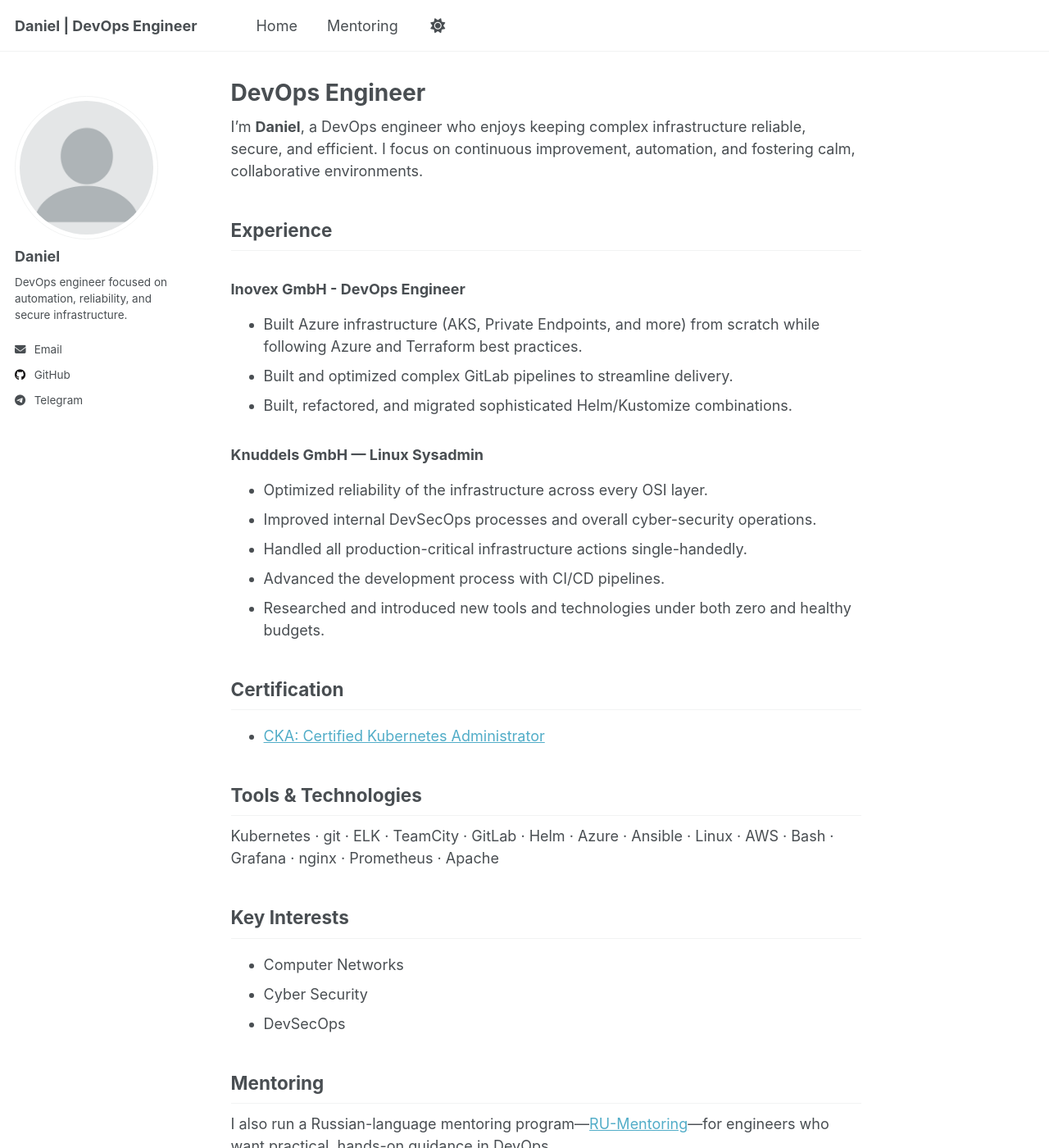
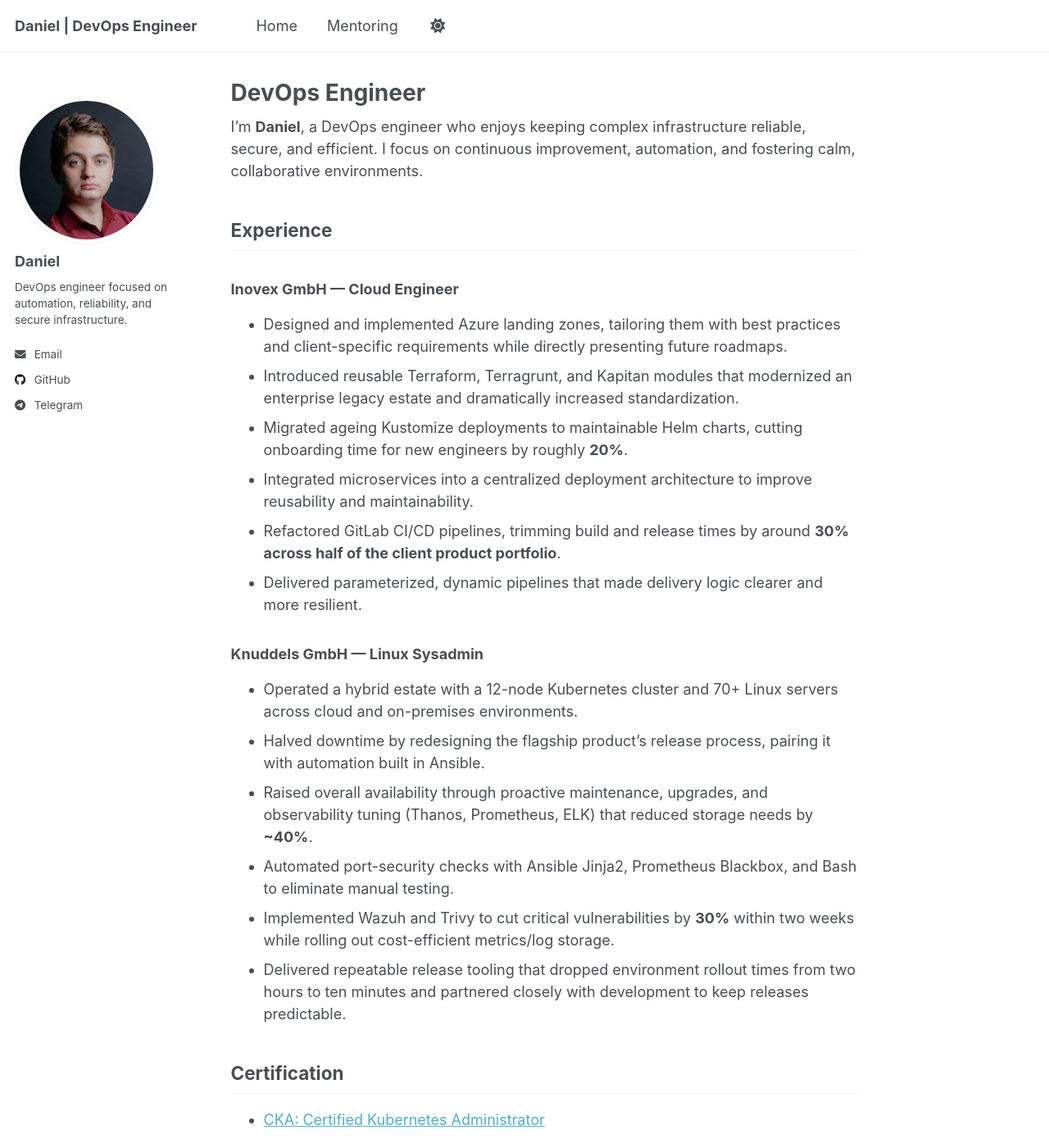
Before and after one commit to Danka32/Danka32.github.io, a Jekyll site: the page built from _pages/about.md, in a window 1280 px wide and 1400 px high. Shown: the whole window at 82% size. Built offline with Jekyll 4.4.1, drawn with Linux system fonts in a browser that asks for light colours; a script that is not in the unit is left out; some of the changed text lies outside the part shown.

Commit message:
ref: profile enhancement

```diff
--- a/_pages/about.md
+++ b/_pages/about.md
@@ -11,19 +11,23 @@ I’m **Daniel**, a DevOps engineer who enjoys keeping complex infrastructure re
 
 ## Experience
 
-### Inovex GmbH - DevOps Engineer
+### Inovex GmbH — Cloud Engineer
 
-- Built Azure infrastructure (AKS, Private Endpoints, and more) from scratch while following Azure and Terraform best practices.
-- Built and optimized complex GitLab pipelines to streamline delivery.
-- Built, refactored, and migrated sophisticated Helm/Kustomize combinations.
+- Designed and implemented Azure landing zones, tailoring them with best practices and client-specific requirements while directly presenting future roadmaps.
+- Introduced reusable Terraform, Terragrunt, and Kapitan modules that modernized an enterprise legacy estate and dramatically increased standardization.
+- Migrated ageing Kustomize deployments to maintainable Helm charts, cutting onboarding time for new engineers by roughly **20%**.
+- Integrated microservices into a centralized deployment architecture to improve reusability and maintainability.
+- Refactored GitLab CI/CD pipelines, trimming build and release times by around **30% across half of the client product portfolio**.
+- Delivered parameterized, dynamic pipelines that made delivery logic clearer and more resilient.
 
 ### Knuddels GmbH — Linux Sysadmin
 
-- Optimized reliability of the infrastructure across every OSI layer.
-- Improved internal DevSecOps processes and overall cyber-security operations.
-- Handled all production-critical infrastructure actions single-handedly.
-- Advanced the development process with CI/CD pipelines.
-- Researched and introduced new tools and technologies under both zero and healthy budgets.
+- Operated a hybrid estate with a 12-node Kubernetes cluster and 70+ Linux servers across cloud and on-premises environments.
+- Halved downtime by redesigning the flagship product’s release process, pairing it with automation built in Ansible.
+- Raised overall availability through proactive maintenance, upgrades, and observability tuning (Thanos, Prometheus, ELK) that reduced storage needs by **~40%**.
+- Automated port-security checks with Ansible Jinja2, Prometheus Blackbox, and Bash to eliminate manual testing.
+- Implemented Wazuh and Trivy to cut critical vulnerabilities by **30%** within two weeks while rolling out cost-efficient metrics/log storage.
+- Delivered repeatable release tooling that dropped environment rollout times from two hours to ten minutes and partnered closely with development to keep releases predictable.
 
 ## Certification
 
@@ -31,13 +35,23 @@ I’m **Daniel**, a DevOps engineer who enjoys keeping complex infrastructure re
 
 ## Tools & Technologies
 
-Kubernetes · git · ELK · TeamCity · GitLab · Helm · Azure · Ansible · Linux · AWS · Bash · Grafana · nginx · Prometheus · Apache
+Kubernetes · Azure · AWS · Terraform · Terragrunt · Kapitan · GitLab CI/CD · TeamCity · Docker · Docker Compose · Docker Swarm · Teleport · Helm · Kustomize · ELK · Prometheus · Thanos · Grafana · Bash · Go · Python · nginx · Apache · Tomcat · Ansible
+
+## Languages
+
+German (fluent) · English (fluent)
 
 ## Key Interests
 
-- Computer Networks
+- DevOps Mentoring
+- Career Coaching
 - Cyber Security
-- DevSecOps
+- Brazilian Jiu-Jitsu
+- OSS Enthusiast
+
+## Education
+
+- IT Specialist for System Integration (Fachinformatiker für Systemintegration), Komm.ONE / Heinrich-Hertz-Schule Karlsruhe — overall grade: Good (87/100)
 
 ## Mentoring
 
```
Also changed, not shown: images/profile.png, 1 other file.
